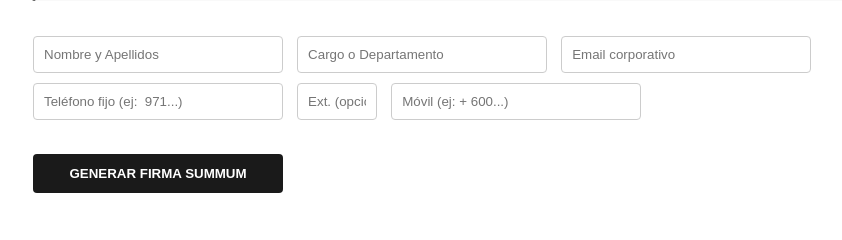
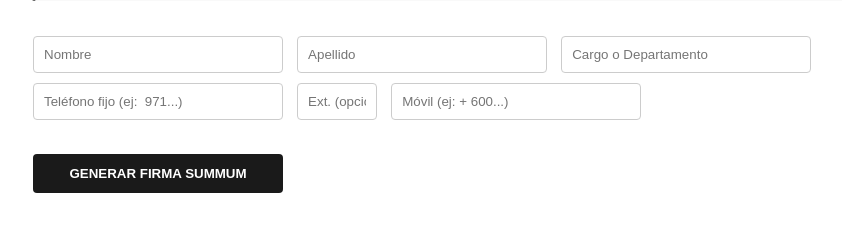
Before and after one commit to miguelmatassegura/firma, a PHP site: page /generador_firma_summum.php in a window 1280 px wide. Shown: the part 430-670 px from the top of the page, without its empty margins (162-1004 px from the left). Run offline with PHP 8.4, Linux system fonts and the light colour scheme.

Commit message:
Auto commit (2026-01-05 09:50:01)

```diff
--- a/src/generador_firma_bqhoteles.php
+++ b/src/generador_firma_bqhoteles.php
@@ -214,7 +214,7 @@ $url_s3 = 'https://imagenes-firmas-corporativas.s3.eu-west-1.amazonaws.com/bqhot
                     <td style="vertical-align: middle;">
                         <table cellpadding="0" cellspacing="0" style="font-size: 12px; color: #000000;">
                             <tr>
-                                <td><img src="<?php echo $url_s3; ?>telefono.png" width="12" style="margin-right:8px;"> <a href="tel:<?php echo $fijo; ?>" style="color:#000; text-decoration:none;"><?php echo $fijo; ?></a> <?php echo $ext; ?> <?php echo $movil; ?></td>
+                                <td><img src="<?php echo $url_s3; ?>telefono.png" width="12" style="margin-right:8px;"> <a href="tel:<?php echo $fijo; ?>" style="color:#000; text-decoration:none;"><?php echo $fijo; ?></a> <?php echo $ext; ?> <a href="tel:<?php echo $movil; ?>" style="color:#000; text-decoration:none;"><?php echo $movil; ?></a></td>
                             </tr>
                             <tr>
                                 <td style="padding: 4px 0;"><img src="<?php echo $url_s3; ?>email.png" width="12" style="margin-right:8px;"> <a href="mailto:<?php echo $email; ?>" style="color:#000; text-decoration:none;"><?php echo $email; ?></a></td>
--- a/src/generador_firma_summum.php
+++ b/src/generador_firma_summum.php
@@ -47,9 +47,9 @@
     </div>
 
     <form method="post" action="">
-        <input type="text" name="nombre" placeholder="Nombre y Apellidos" required>
+        <input type="text" name="nombre" placeholder="Nombre" required>
+        <input type="text" name="apellido" placeholder="Apellido" required>
         <input type="text" name="cargo" placeholder="Cargo o Departamento" required>
-        <input type="text" name="email" placeholder="Email corporativo" required>
         <input type="text" name="telefono" placeholder="Teléfono fijo (ej:  971...)" required>
         <input type="text" name="extension" placeholder="Ext. (opcional)" maxlength="4" style="width: 80px;">
         <input type="text" name="movil" placeholder="Móvil (ej: + 600...)">
@@ -59,10 +59,13 @@
 
  <?php if (isset($_POST['submit'])) {
 
+     $nombre = trim($_POST['nombre']);
+     $apellido = trim($_POST['apellido']);
      // 1. Formatear Nombre y Cargo (Mayúscula inicial en cada palabra)
-     $nombre = mb_convert_case(trim($_POST['nombre']), MB_CASE_TITLE, 'UTF-8');
+     $nombre_mayuscula = mb_convert_case(trim($nombre), MB_CASE_TITLE, 'UTF-8');
+     $apellido_mayuscula = mb_convert_case(trim($apellido), MB_CASE_TITLE, 'UTF-8');
      $cargo = mb_convert_case(trim($_POST['cargo']), MB_CASE_TITLE, 'UTF-8');
-     $email = trim($_POST['email']);
+     $email = $nombre . $apellido . '@summumhg.com';
 
      // 2. Procesar Teléfono Fijo y Extensión
      $tel_raw = preg_replace('/\D/', '', $_POST['telefono']);
@@ -99,7 +102,9 @@
               <td style="vertical-align: middle; padding-left: 20px;">
                 <table cellpadding="0" cellspacing="0" style="line-height: 1.4;">
                   <tr>
-                    <td style="font-size: 19px; font-weight: bold; color: #1a1a1a; padding-bottom: 2px;"><?php echo $nombre; ?></td>
+                    <td style="font-size: 19px; font-weight: bold; color: #1a1a1a; padding-bottom: 2px;"><?php echo $nombre_mayuscula .
+                        ' ' .
+                        $apellido_mayuscula; ?></td>
                   </tr>
                   <tr>
                     <td style="font-size: 14px; color: #666666; padding-bottom: 12px;"><?php echo $cargo; ?></td>
```
